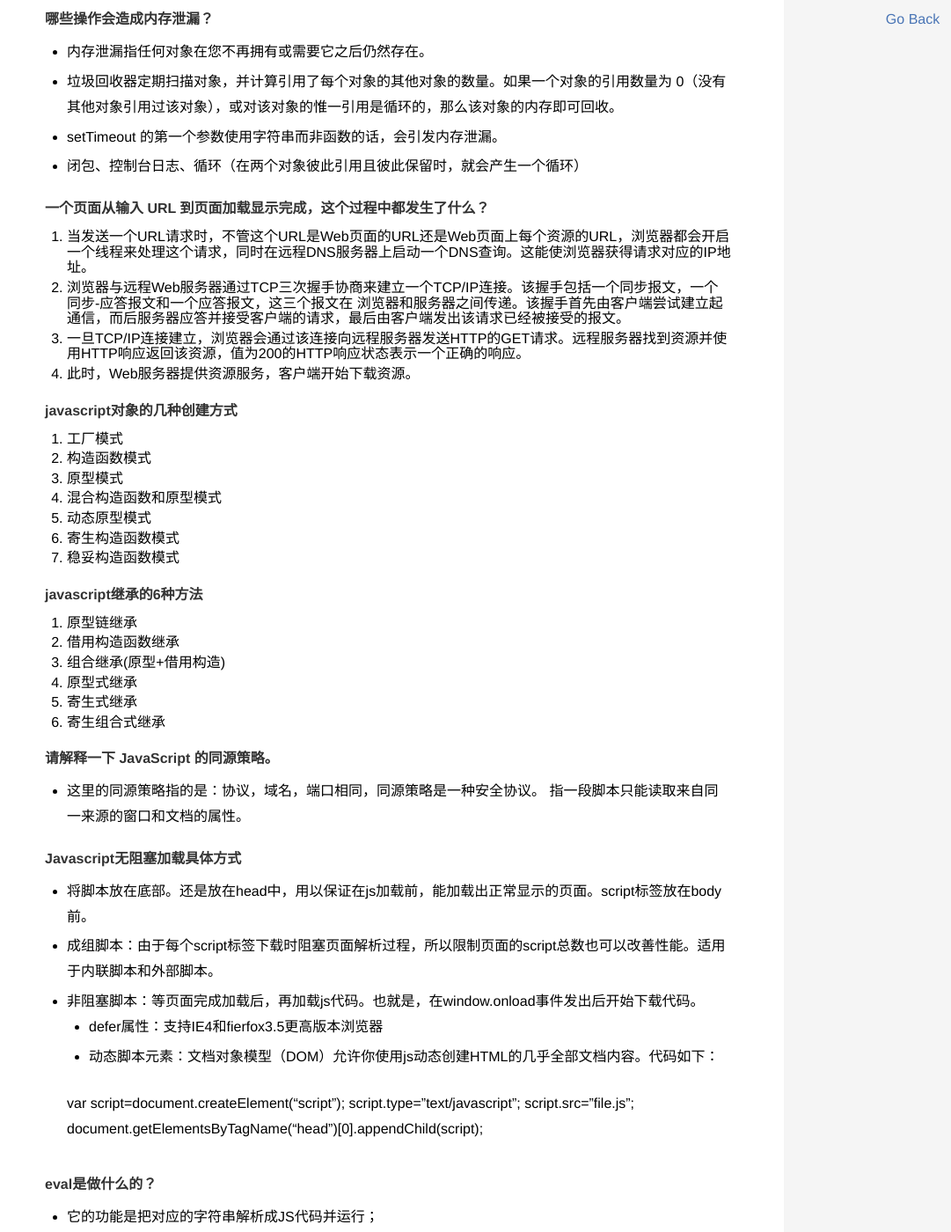
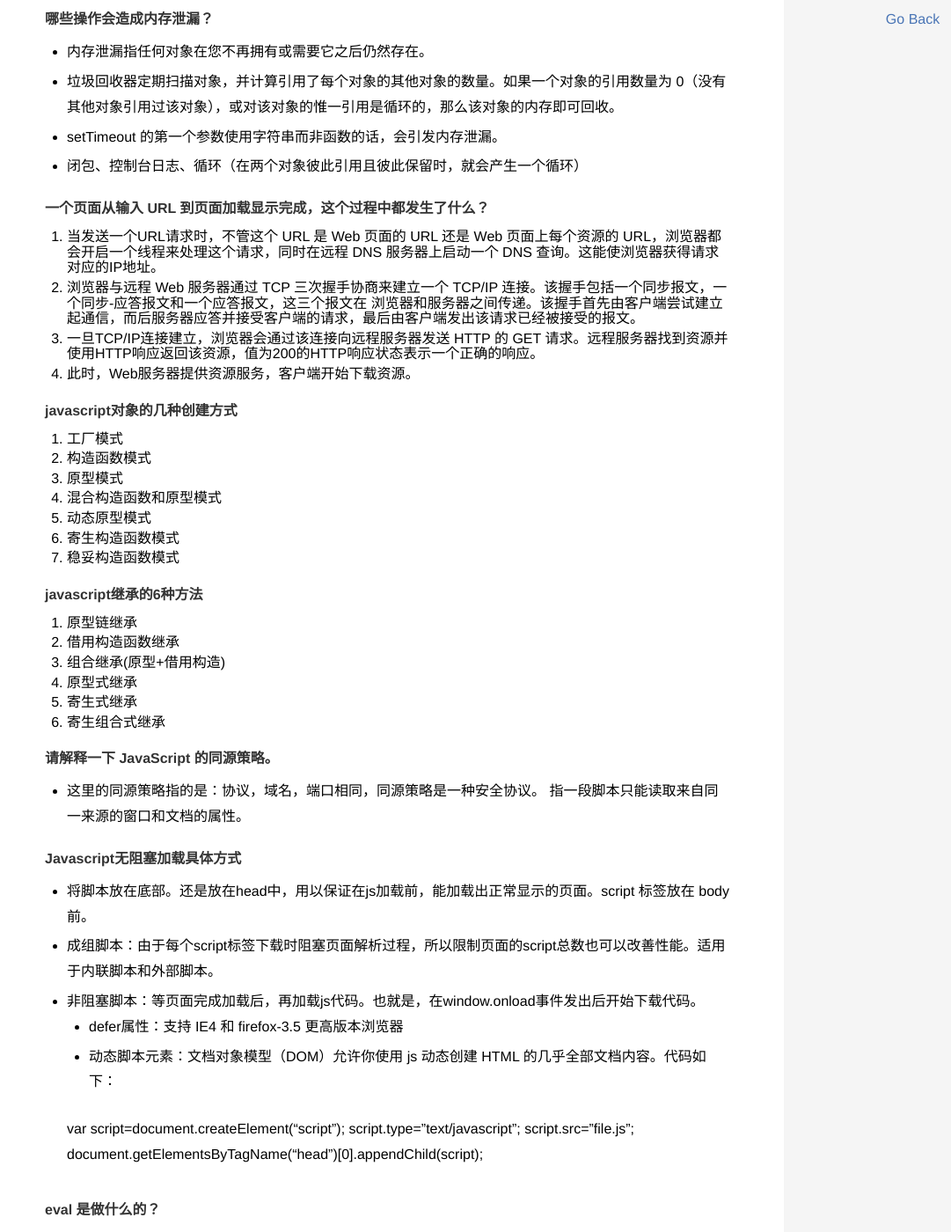
Before and after one commit to WMXPY/blog.mengw.io, a Jekyll site: the page built from _posts/javascript/2017-04-03-DN-02.md, in a window 1280 px wide and 1400 px high, scrolled down 1079 px. Shown: the whole window at 88% size, without its empty margins (199-1280 px from the left). Built offline with Jekyll 4.4.1, drawn with Linux system fonts in a browser that asks for light colours; some of the changed text lies outside the part shown.

Commit message:
fix some typo

```diff
--- a/_posts/javascript/2017-04-03-DN-02.md
+++ b/_posts/javascript/2017-04-03-DN-02.md
@@ -20,7 +20,7 @@ description: Dumb Note 第二篇
     -   insertBefore() //在已有的子节点前插入一个新的子节点
 3.  查找
     -   getElementsByTagName()    //通过标签名称
-    -   getElementsByName()    //通过元素的Name属性的值(IE容错能力较强，会得到一个数组，其中包括id等于name值的)
+    -   getElementsByName()    //通过元素的Name属性的值(IE容错能力较强，会得到一个数组，其中包括 id 等于 name 值的)
     -   getElementById()    //通过元素Id，唯一性
 
 #### iframe的优缺点？
@@ -30,7 +30,7 @@ description: Dumb Note 第二篇
     -   Security sandbox
     -   并行加载脚本
 2.  iframe的缺点：
-    -   iframe会阻塞主页面的Onload事件；
+    -   iframe 会阻塞主页面的 Onload 事件；
     -   即时内容为空，加载也需要时间
     -   没有语意
 
@@ -51,9 +51,9 @@ description: Dumb Note 第二篇
 
 #### 一个页面从输入 URL 到页面加载显示完成，这个过程中都发生了什么？
 
-1.  当发送一个URL请求时，不管这个URL是Web页面的URL还是Web页面上每个资源的URL，浏览器都会开启一个线程来处理这个请求，同时在远程DNS服务器上启动一个DNS查询。这能使浏览器获得请求对应的IP地址。
-2.  浏览器与远程Web服务器通过TCP三次握手协商来建立一个TCP/IP连接。该握手包括一个同步报文，一个同步-应答报文和一个应答报文，这三个报文在 浏览器和服务器之间传递。该握手首先由客户端尝试建立起通信，而后服务器应答并接受客户端的请求，最后由客户端发出该请求已经被接受的报文。
-3.  一旦TCP/IP连接建立，浏览器会通过该连接向远程服务器发送HTTP的GET请求。远程服务器找到资源并使用HTTP响应返回该资源，值为200的HTTP响应状态表示一个正确的响应。
+1.  当发送一个URL请求时，不管这个 URL 是 Web 页面的 URL 还是 Web 页面上每个资源的 URL，浏览器都会开启一个线程来处理这个请求，同时在远程 DNS 服务器上启动一个 DNS 查询。这能使浏览器获得请求对应的IP地址。
+2.  浏览器与远程 Web 服务器通过 TCP 三次握手协商来建立一个 TCP/IP 连接。该握手包括一个同步报文，一个同步-应答报文和一个应答报文，这三个报文在 浏览器和服务器之间传递。该握手首先由客户端尝试建立起通信，而后服务器应答并接受客户端的请求，最后由客户端发出该请求已经被接受的报文。
+3.  一旦TCP/IP连接建立，浏览器会通过该连接向远程服务器发送 HTTP 的 GET 请求。远程服务器找到资源并使用HTTP响应返回该资源，值为200的HTTP响应状态表示一个正确的响应。
 4.  此时，Web服务器提供资源服务，客户端开始下载资源。
 
 #### javascript对象的几种创建方式
@@ -81,11 +81,11 @@ description: Dumb Note 第二篇
 
 #### Javascript无阻塞加载具体方式
 
--   将脚本放在底部。<!--<link>-->还是放在head中，用以保证在js加载前，能加载出正常显示的页面。script标签放在body前。
+-   将脚本放在底部。<!--<link>-->还是放在head中，用以保证在js加载前，能加载出正常显示的页面。script 标签放在 body 前。
 -   成组脚本：由于每个script标签下载时阻塞页面解析过程，所以限制页面的script总数也可以改善性能。适用于内联脚本和外部脚本。
 -   非阻塞脚本：等页面完成加载后，再加载js代码。也就是，在window.onload事件发出后开始下载代码。
-    -   defer属性：支持IE4和fierfox3.5更高版本浏览器
-    -   动态脚本元素：文档对象模型（DOM）允许你使用js动态创建HTML的几乎全部文档内容。代码如下：
+    -   defer属性：支持 IE4 和 firefox-3.5 更高版本浏览器
+    -   动态脚本元素：文档对象模型（DOM）允许你使用 js 动态创建 HTML 的几乎全部文档内容。代码如下：
 
 
     <!--<script>-->
@@ -95,7 +95,7 @@ description: Dumb Note 第二篇
     document.getElementsByTagName("head")[0].appendChild(script);
     <!--</script>-->
 
-#### eval是做什么的？
+#### eval 是做什么的？
 
 -   它的功能是把对应的字符串解析成JS代码并运行；
--   应该避免使用eval，不安全，非常耗性能（2次，一次解析成js语句，一次执行）。
+-   应该避免使用 eval，不安全，非常耗性能（2次，一次解析成js语句，一次执行）。
```
Also changed, not shown: _posts/javascript/2016-11-16-ES6-Learning-Note.md (+2 -2 lines), _posts/javascript/2017-03-16-Reviewmd-Stuff.md (+1 -1 lines), _posts/javascript/2017-03-17-DN-01.md (+15 -15 lines).
